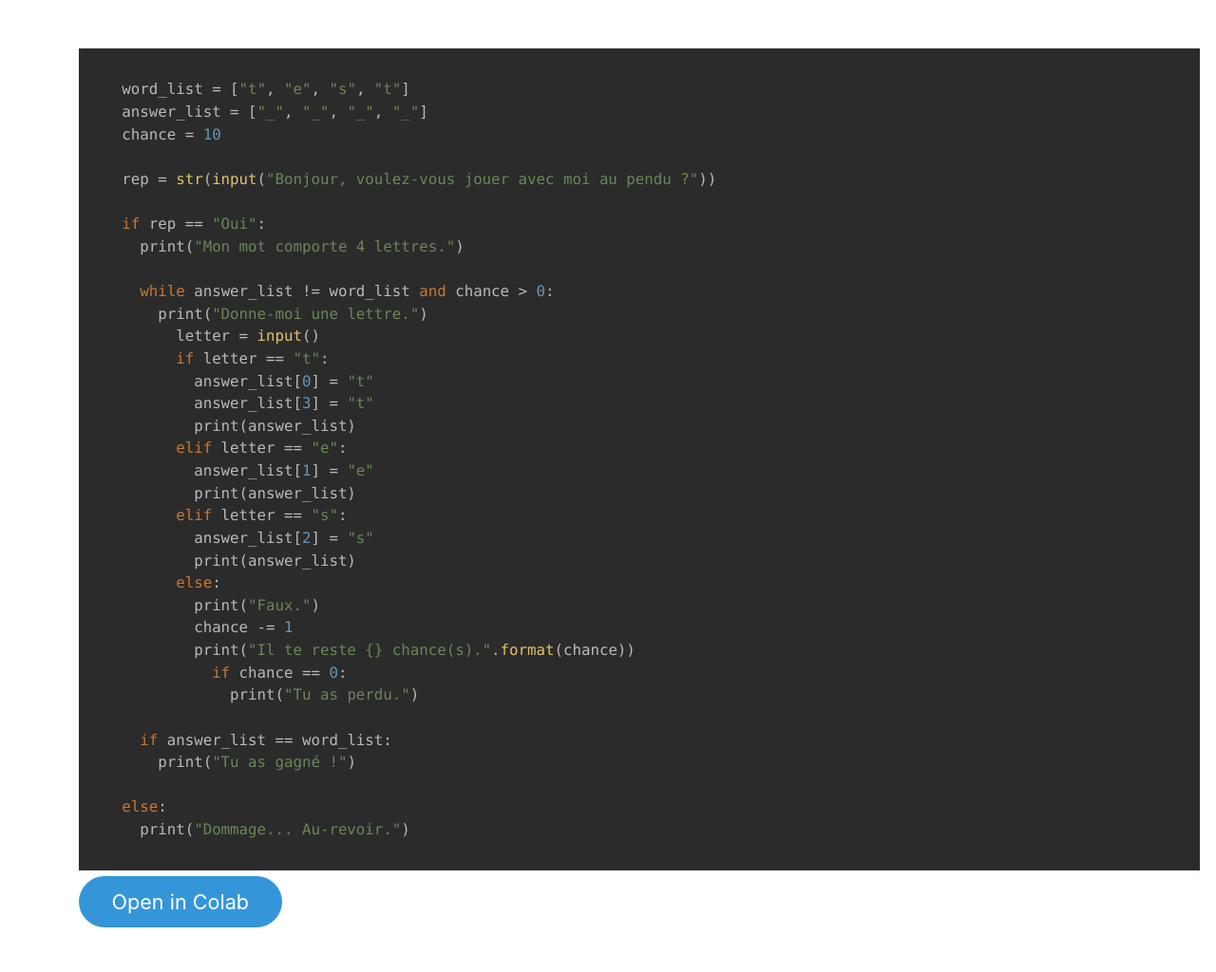
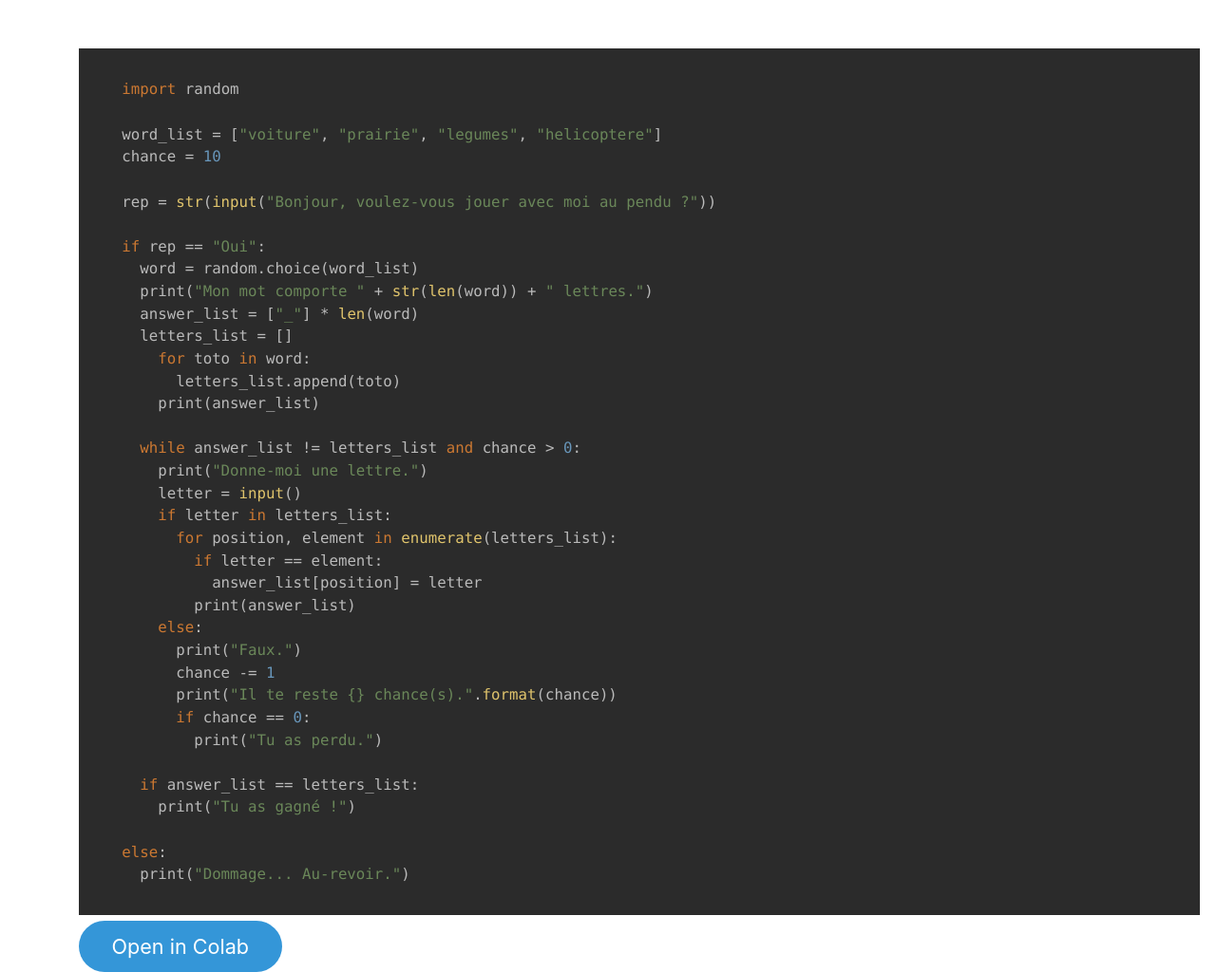
Before and after one commit to Marou-Hub/Marou-Hub.github.io, a plain HTML site: page Jeux.html in a window 1280 px wide. Shown: the part 1556-2580 px from the top of the page at 95% size. Drawn offline with Linux system fonts and the light colour scheme.

```diff
--- a/Jeux.html
+++ b/Jeux.html
@@ -97,27 +97,29 @@
                   <p class="mb-5 tm-intro-text tm-section-pad-top">
                   Ou comme le jeu du Pendu. </p>
         <pre><code class="python">
-    word_list = ["t", "e", "s", "t"]
-    answer_list = ["_", "_", "_", "_"]
+    import random
+
+    word_list = ["voiture", "prairie", "legumes", "helicoptere"]
     chance = 10
 
     rep = str(input("Bonjour, voulez-vous jouer avec moi au pendu ?"))
 
     if rep == "Oui":
-      print("Mon mot comporte 4 lettres.")
+      word = random.choice(word_list)
+      print("Mon mot comporte " + str(len(word)) + " lettres.")
+      answer_list = ["_"] * len(word)
+      letters_list = []
+        for toto in word:
+          letters_list.append(toto)
+        print(answer_list)
 
-      while answer_list != word_list and chance > 0:
+      while answer_list != letters_list and chance > 0:
         print("Donne-moi une lettre.")
         letter = input()
-          if letter == "t":
-            answer_list[0] = "t"
-            answer_list[3] = "t"
-            print(answer_list)
-          elif letter == "e":
-            answer_list[1] = "e"
-            print(answer_list)
-          elif letter == "s":
-            answer_list[2] = "s"
+        if letter in letters_list:
+          for position, element in enumerate(letters_list):
+            if letter == element:
+              answer_list[position] = letter
             print(answer_list)
         else:
           print("Faux.")
@@ -126,7 +128,7 @@
           if chance == 0:
             print("Tu as perdu.")
 
-      if answer_list == word_list:
+      if answer_list == letters_list:
         print("Tu as gagné !")
 
     else:
```
Also changed, not shown: index.html (+3 -3 lines), img/20180704_222341_tn.jpg (added), img/20210327_100437.jpg (added), img/20210327_100437_tn.jpg (added), img/the-town-01.jpg (deleted). Lines whose indentation alone changed are shown as unchanged.
